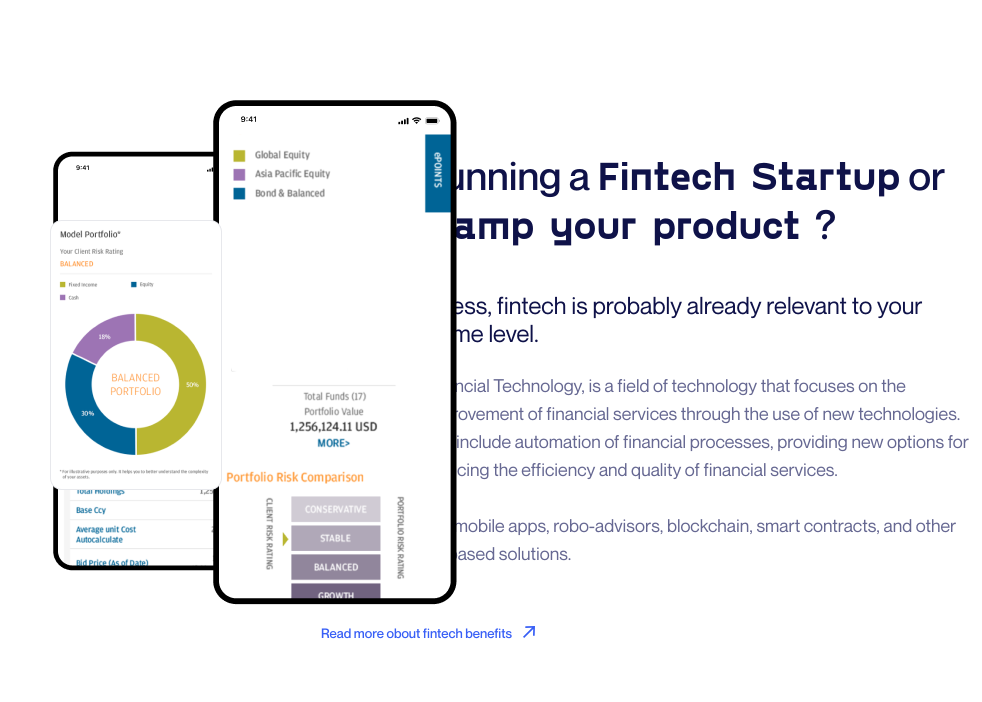
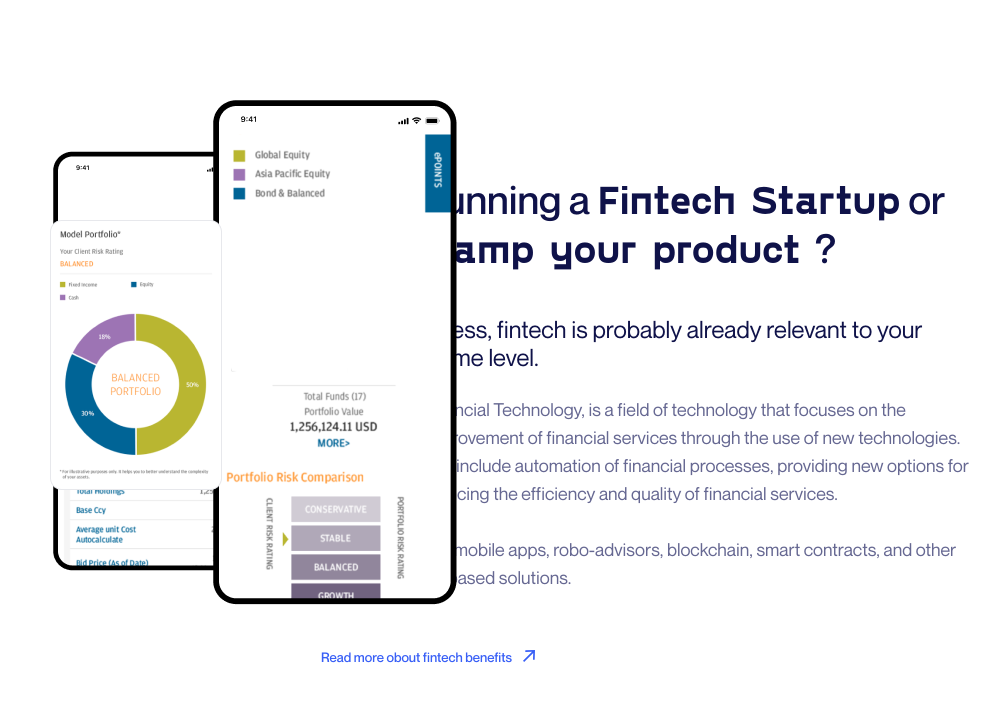
Before and after one commit to Daniel-Bober/WebChefs-2, a Vue app: page / in a window 1280 px wide. Shown: the top 702 px of the page, without its empty margins (298-1280 px from the left). Built offline with nearby package versions, Linux system fonts and the light colour scheme.

Commit message:
refactor: code refactoring

```diff
--- a/src/components/fintechSection/HeadlineContentSection.vue
+++ b/src/components/fintechSection/HeadlineContentSection.vue
@@ -27,7 +27,10 @@
     <div class="headline-content">
 
       <div class="headline">
-        <div class="section-name">for who?</div>
+        <div>
+          <div class="section-name">for who?</div>
+        </div>
+
         <div class="title">
           Are you running a <span>Fintech Startup</span> or need <span>Revamp your product </span>?
         </div>
@@ -108,7 +111,6 @@
         right: 0;
       }
     }
-
   }
 
   .headline-content {
@@ -116,7 +118,10 @@
     margin-left: 67px;
 
     .headline {
-      margin-bottom: 43px;
+      display: flex;
+      flex-direction: column;
+      gap: 24px;
+
       .section-name {
         width: 70px;
         padding-bottom: 8px;
@@ -138,6 +143,7 @@
     }
 
     .description {
+      margin-top: 43px;
       p {
         margin: 0;
         font-family: "neue-montreal-regular", serif;
```
